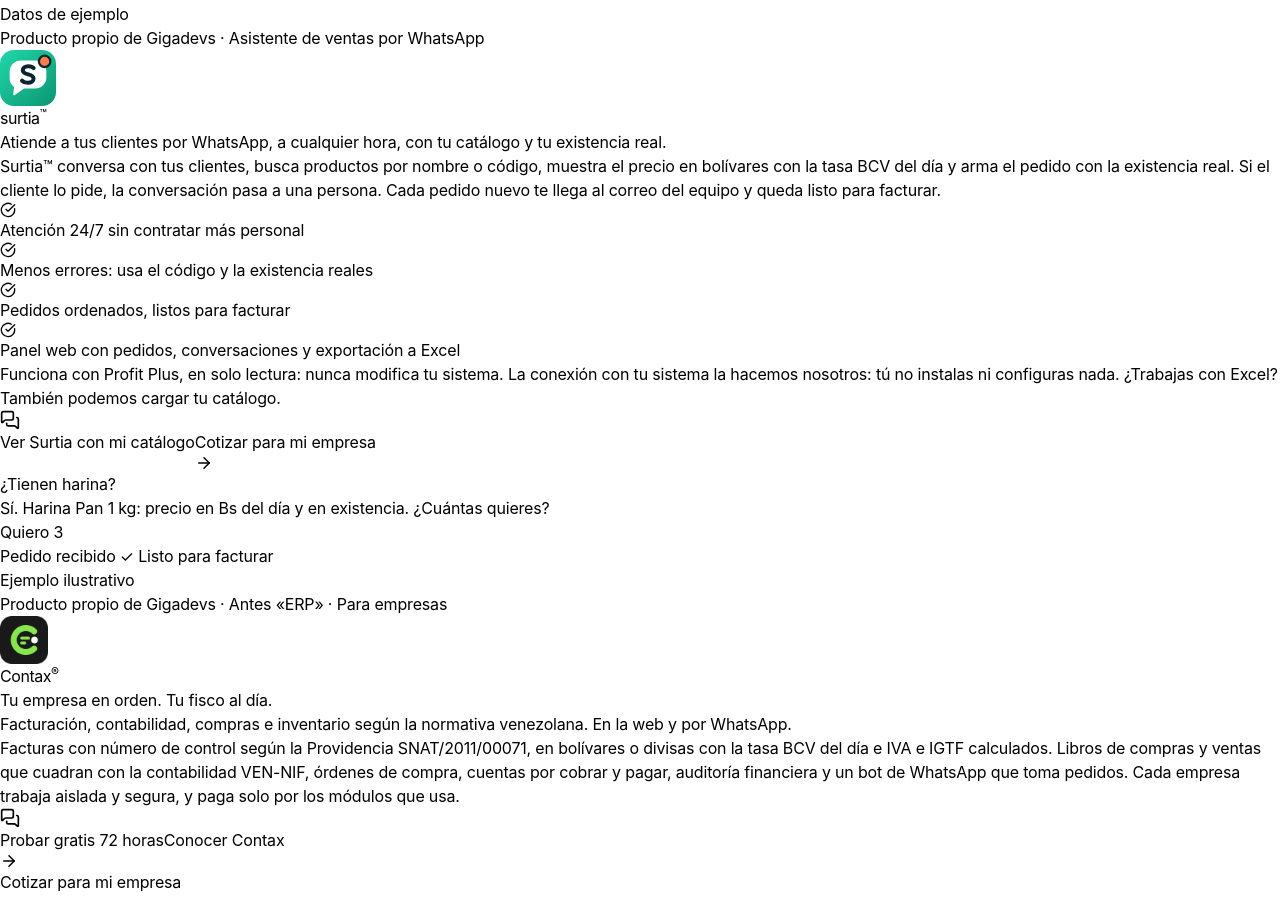
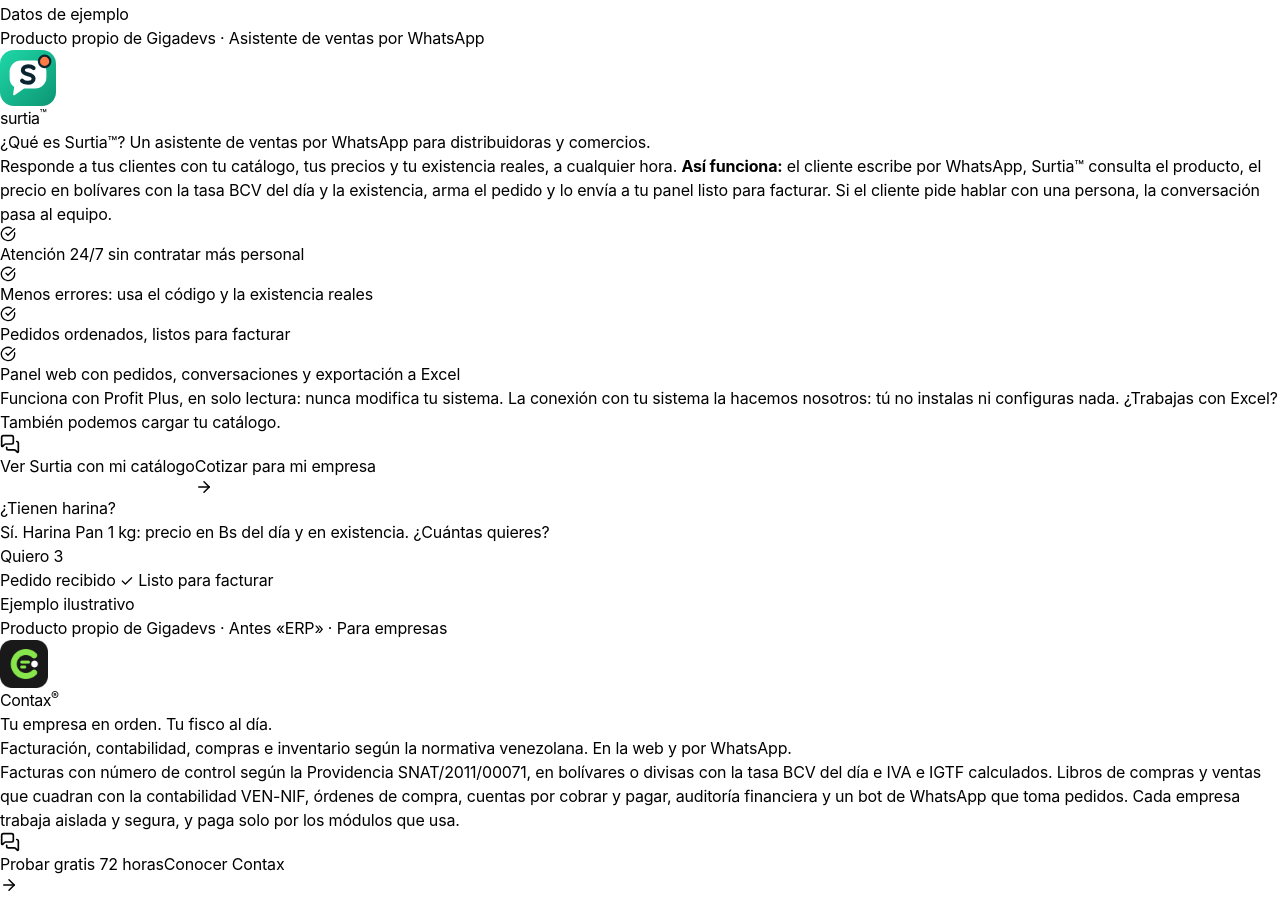
Before and after one commit to Aalejandro996/Gigadevs, a React (Vite) app: page / in a window 1280 px wide. Shown: the part 3820-4717 px from the top of the page. Built offline with nearby package versions, Linux system fonts and the light colour scheme; no server answers.

Commit message:
Surtia: explica qué es y cómo funciona en la sección

```diff
--- a/src/sections.jsx
+++ b/src/sections.jsx
@@ -348,10 +348,11 @@ export const SurtiaSection = ({ demoHref, onCotizar }) => (
             <SurtiaMark size={56} />
             <h2 id="t-surtia" className="display text-5xl md:text-6xl leading-none">surt<span className="text-[#FF7A45]">i</span>a<sup className="text-[#16C79A] text-[0.35em] align-top ml-1">™</sup></h2>
           </div>
-          <p className="text-xl md:text-2xl font-bold text-[#c9f5e8] mb-3 leading-snug">Atiende a tus clientes por WhatsApp, a cualquier hora, con tu catálogo y tu existencia real.</p>
+          <p className="text-xl md:text-2xl font-bold text-[#c9f5e8] mb-3 leading-snug">¿Qué es Surtia™? Un asistente de ventas por WhatsApp para distribuidoras y comercios.</p>
           <p className="text-white/90 leading-relaxed mb-4 max-w-2xl">
-            Surtia™ conversa con tus clientes, busca productos por nombre o código, muestra el precio en bolívares con la tasa BCV del día y arma el pedido con la existencia real.
-            Si el cliente lo pide, la conversación pasa a una persona. Cada pedido nuevo te llega al correo del equipo y queda listo para facturar.
+            Responde a tus clientes con tu catálogo, tus precios y tu existencia reales, a cualquier hora. <b className="text-white">Así funciona:</b> el cliente escribe por WhatsApp,
+            Surtia™ consulta el producto, el precio en bolívares con la tasa BCV del día y la existencia, arma el pedido y lo envía a tu panel listo para facturar.
+            Si el cliente pide hablar con una persona, la conversación pasa al equipo.
           </p>
           <ul className="grid sm:grid-cols-2 gap-2 mb-4 text-sm">
             {['Atención 24/7 sin contratar más personal', 'Menos errores: usa el código y la existencia reales', 'Pedidos ordenados, listos para facturar', 'Panel web con pedidos, conversaciones y exportación a Excel'].map((x) => (
```
